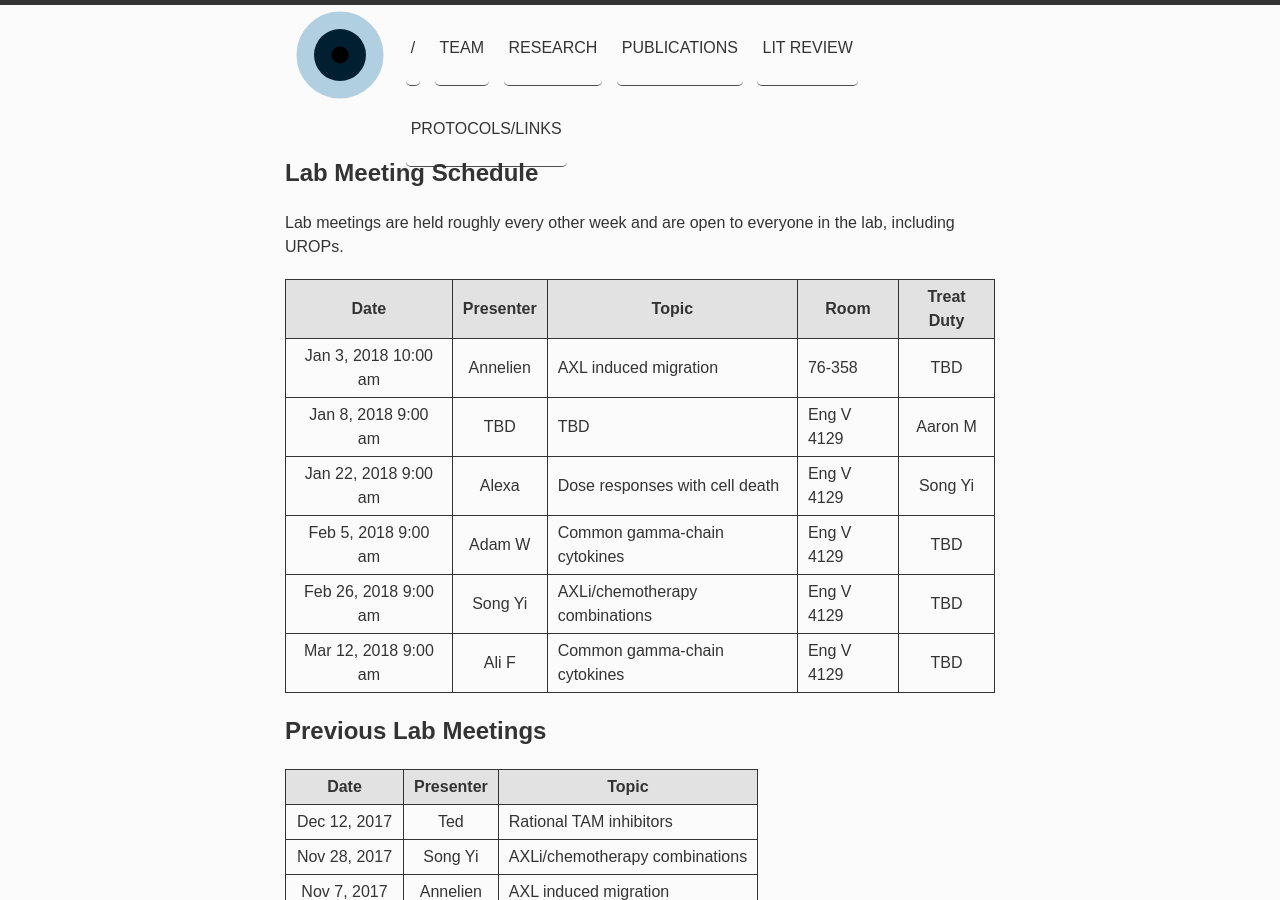
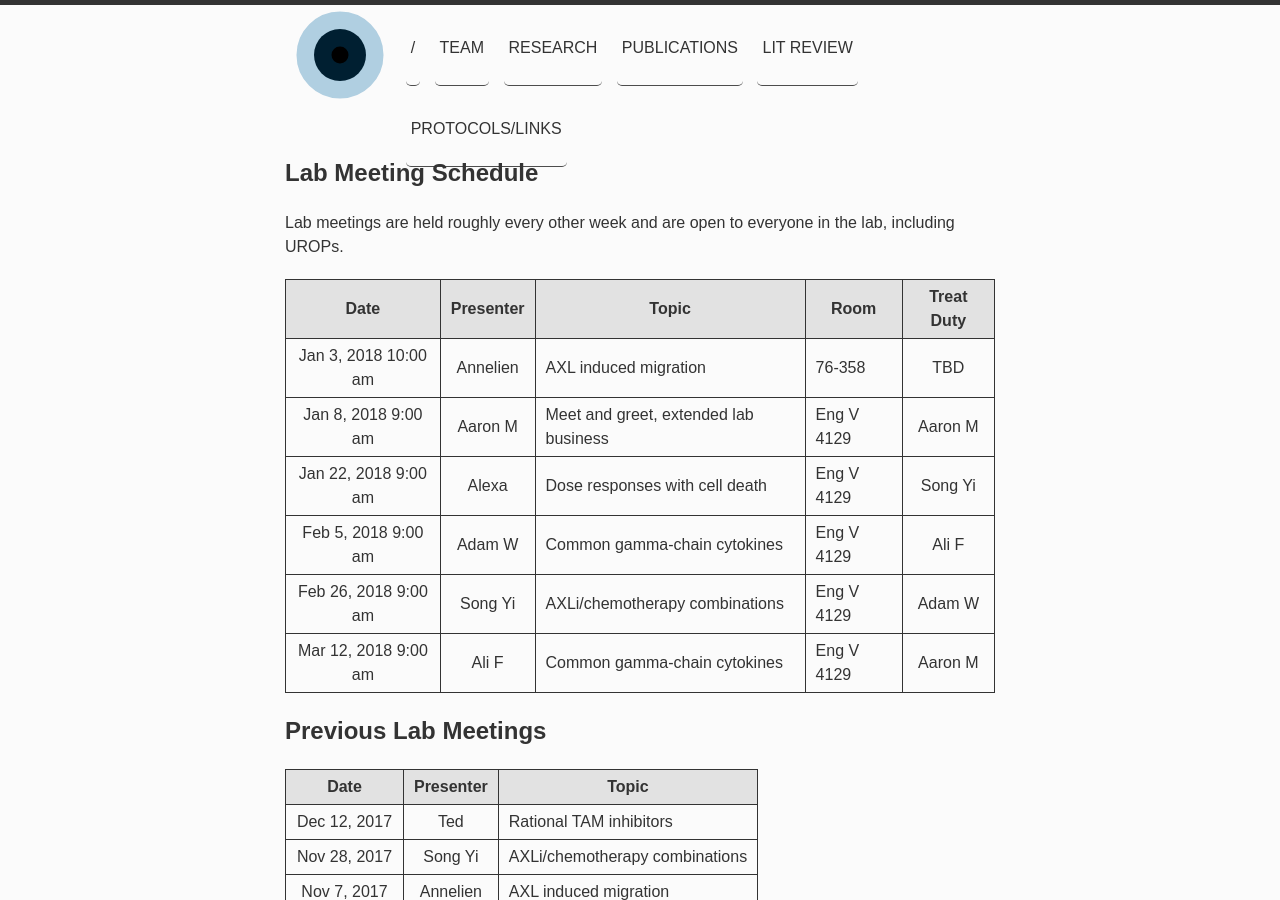
Before and after one commit to meyer-lab/asmlab.org, a Jekyll site: the page built from team/lab_meeting.md, in a window 1280 px wide and 900 px high. Built offline with Jekyll 4.4.1, drawn with Linux system fonts in a browser that asks for light colours; some web fonts are replaced.

Commit message:
Update meetings.yml

```diff
--- a/_data/meetings.yml
+++ b/_data/meetings.yml
@@ -100,8 +100,8 @@
 
 
 - date: 2018-01-08 9:00:00
-  presenter: TBD
-  topic: TBD
+  presenter: Aaron M
+  topic: Meet and greet, extended lab business
   room: Eng V 4129
   treats: Aaron M
 
@@ -115,16 +115,16 @@
   presenter: Adam W
   topic: Common gamma-chain cytokines
   room: Eng V 4129
-  treats: TBD
+  treats: Ali F
 
 - date: 2018-02-26 9:00:00
   presenter: Song Yi
   topic: AXLi/chemotherapy combinations
   room: Eng V 4129
-  treats: TBD
+  treats: Adam W
 
 - date: 2018-03-12 9:00:00
   presenter: Ali F
   topic: Common gamma-chain cytokines
   room: Eng V 4129
-  treats: TBD
+  treats: Aaron M
```
